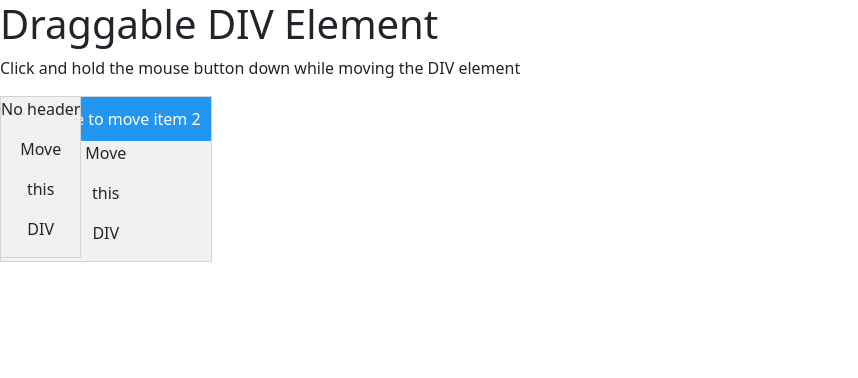
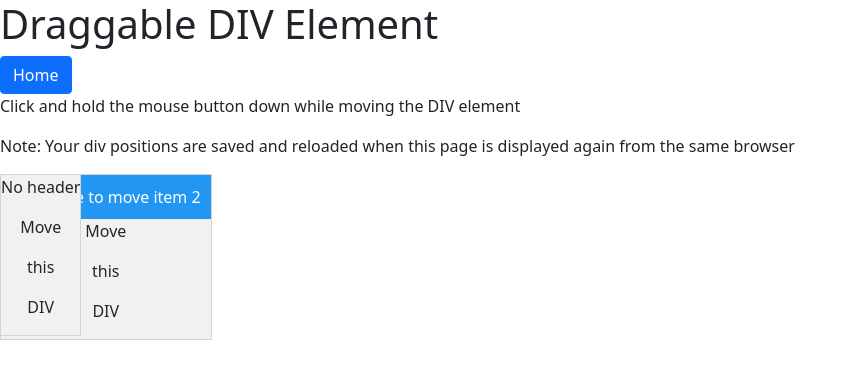
Before and after one commit to vinthefantastic1/html_drag_drop, a plain HTML site: page w3testdrag.html in a window 1280 px wide. Shown: the whole page, without its empty margins (0-858 px from the left). Drawn offline with nearby package versions, Linux system fonts and the light colour scheme.

```diff
--- a/w3testdrag.html
+++ b/w3testdrag.html
@@ -28,8 +28,10 @@
 
     <link href="https://cdn.jsdelivr.net/npm/bootstrap@5.0.2/dist/css/bootstrap.min.css" rel="stylesheet" integrity="sha384-EVSTQN3/azprG1Anm3QDgpJLIm9Nao0Yz1ztcQTwFspd3yD65VohhpuuCOmLASjC" crossorigin="anonymous">
 <h1>Draggable DIV Element</h1>
+<div><a href="index.html" class="btn btn-primary">Home</a></div>
 
 <p>Click and hold the mouse button down while moving the DIV element</p>
+<p>Note: Your div positions are saved and reloaded when this page is displayed again from the same browser</p>
 
 <div id="mydiv">
   <div id="mydivheader">Click here to move</div>
```
Also changed, not shown: testdrag.html (+1 -0 lines), testdrag2.html (+2 -0 lines).
